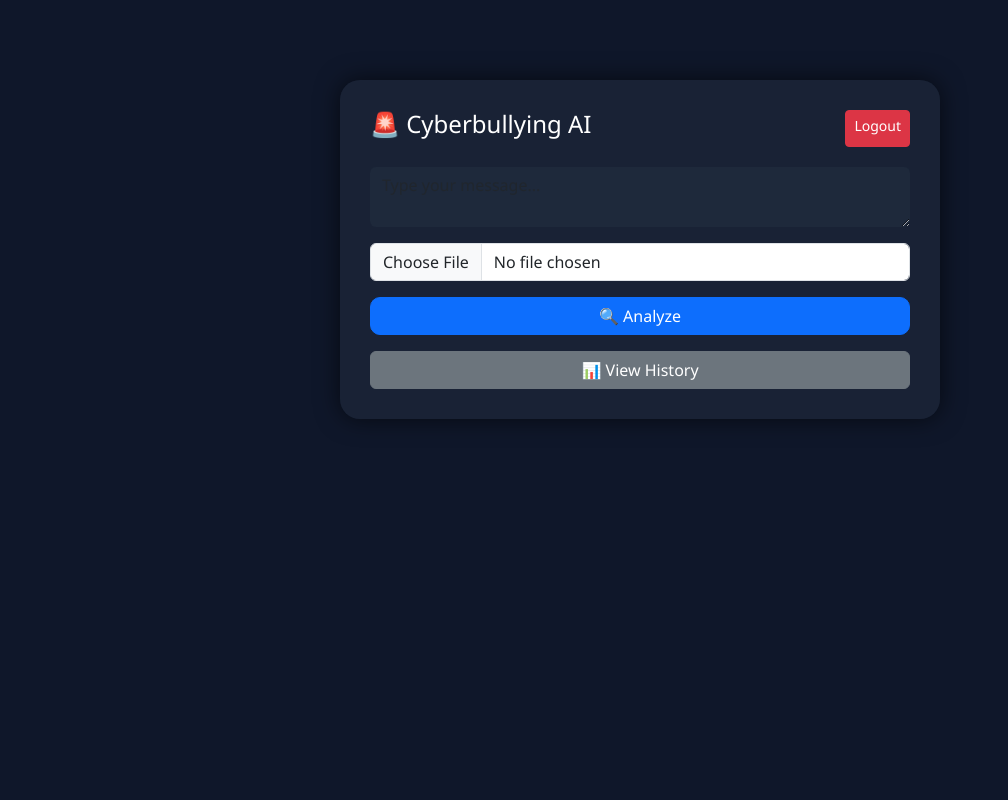
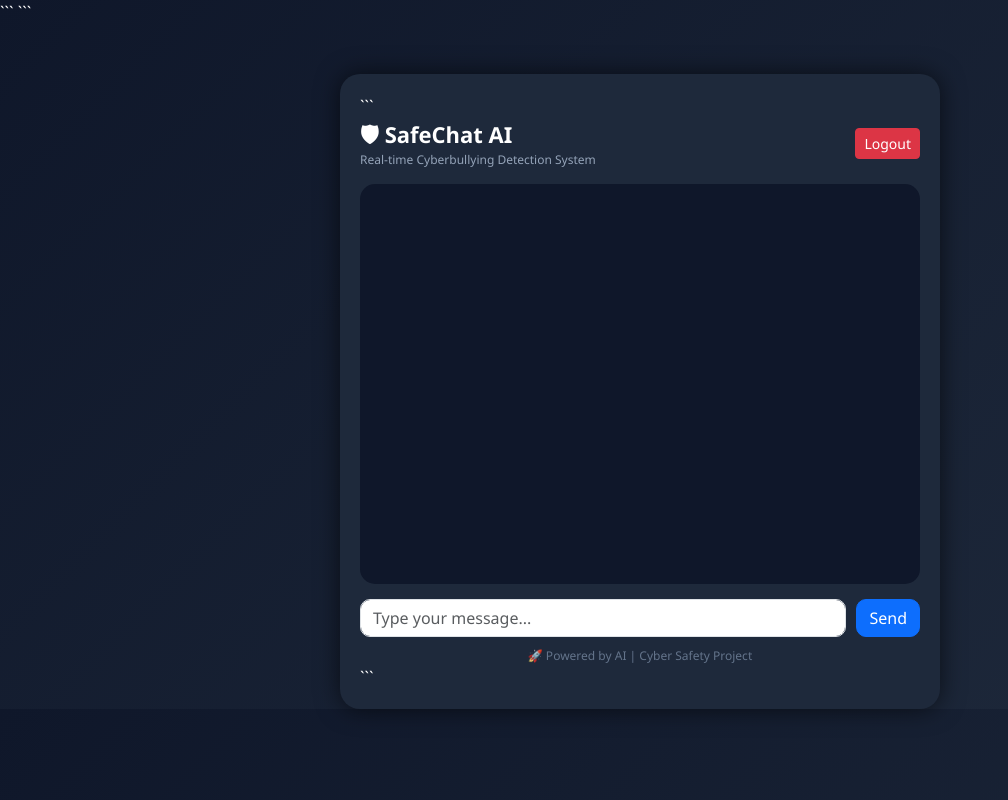
Before and after one commit to prasitha28ad-tech/cyberbullying-detector, a Flask app: page / in a window 1280 px wide. Shown: the whole page, without its empty margins (0-1008 px from the left). Run offline with Flask 3, Linux system fonts and the light colour scheme; a user stored in the database is signed in; parts of the project's set-up code (start-up, migrations or seed data) failed here and were passed over.

Commit message:
updated pro UI

````diff
--- a/templates/index.html
+++ b/templates/index.html
@@ -1,100 +1,158 @@
 <!DOCTYPE html>
+
 <html>
 <head>
-    <title>Cyberbullying Detector</title>
+    <title>SafeChat AI</title>
 
+```
 <link href="https://cdn.jsdelivr.net/npm/bootstrap@5.3.0/dist/css/bootstrap.min.css" rel="stylesheet">
 
 <style>
     body {
-            background: #0f172a;
+        background: linear-gradient(135deg, #0f172a, #1e293b);
+        color: white;
         font-family: 'Segoe UI', sans-serif;
-            color: white;
     }
 
-        .main-card {
+    .container-box {
         max-width: 600px;
-            margin: 80px auto;
-            padding: 30px;
+        margin: auto;
+        margin-top: 50px;
+        background: #1e293b;
+        padding: 20px;
         border-radius: 20px;
-            background: rgba(30, 41, 59, 0.7);
-            backdrop-filter: blur(10px);
-            box-shadow: 0 0 25px rgba(0,0,0,0.6);
+        box-shadow: 0px 0px 25px rgba(0,0,0,0.6);
     }
 
-        textarea {
-            background: #1e293b !important;
-            color: white !important;
-            border: none !important;
-            border-radius: 12px;
-            padding: 12px;
+    .chat-box {
+        height: 400px;
+        overflow-y: auto;
+        background: #0f172a;
+        padding: 15px;
+        border-radius: 15px;
+        margin-bottom: 15px;
     }
 
-        textarea::placeholder {
+    .message {
+        padding: 10px 15px;
+        margin: 10px 0;
+        border-radius: 15px;
+        max-width: 75%;
+        font-size: 14px;
+    }
+
+    .user {
+        background: #2563eb;
+        margin-left: auto;
+        text-align: right;
+    }
+
+    .safe {
+        background: #16a34a;
+    }
+
+    .toxic {
+        background: #dc2626;
+    }
+
+    .input-box {
+        display: flex;
+        gap: 10px;
+    }
+
+    input {
+        border-radius: 10px !important;
+    }
+
+    .btn-send {
+        border-radius: 10px;
+    }
+
+    .header {
+        display: flex;
+        justify-content: space-between;
+        align-items: center;
+        margin-bottom: 15px;
+    }
+
+    .title {
+        font-size: 22px;
+        font-weight: bold;
+    }
+
+    .subtitle {
+        font-size: 12px;
         color: #94a3b8;
     }
 
-        .btn-custom {
-            border-radius: 10px;
-        }
-
-        .result {
-            font-size: 18px;
-            font-weight: bold;
-            margin-top: 15px;
-        }
-
-        .safe { color: #22c55e; }
-        .danger { color: #ef4444; }
-
-        .top-bar {
-            display: flex;
-            justify-content: space-between;
-            margin-bottom: 20px;
+    .footer {
+        text-align: center;
+        font-size: 12px;
+        margin-top: 10px;
+        color: #64748b;
     }
 </style>
+```
+
 </head>
 
 <body>
 
-<div class="main-card">
+<div class="container-box">
 
-    <!-- TOP BAR -->
-    <div class="top-bar">
-        <h4>🚨 Cyberbullying AI</h4>
+```
+<!-- HEADER -->
+<div class="header">
+    <div>
+        <div class="title">🛡 SafeChat AI</div>
+        <div class="subtitle">Real-time Cyberbullying Detection System</div>
+    </div>
     <a href="/logout" class="btn btn-danger btn-sm">Logout</a>
 </div>
 
-    <!-- FORM -->
-    <form method="POST" enctype="multipart/form-data">
+<!-- CHAT AREA -->
+<div class="chat-box">
 
-        <textarea name="comment" class="form-control mb-3" placeholder="Type your message..." required></textarea>
+    {% for row in data %}
 
-        <input type="file" name="evidence" class="form-control mb-3">
+        <!-- USER MESSAGE -->
+        <div class="message user">
+            {{ row[0] }}
+        </div>
 
-        <button type="submit" class="btn btn-primary w-100 btn-custom">
-            🔍 Analyze
-        </button>
+        <!-- AI RESPONSE -->
+        {% if row[1] == 'bullying' %}
+            <div class="message toxic">
+                ⚠ Toxic Detected <br>
+                Score: {{ row[2] }}
 
+                <br>
+                <button class="btn btn-warning btn-sm mt-1">Report</button>
+            </div>
+        {% else %}
+            <div class="message safe">
+                ✅ Safe Message <br>
+                Score: {{ row[2] }}
+            </div>
+        {% endif %}
+
+    {% endfor %}
+
+</div>
+
+<!-- INPUT -->
+<form method="POST">
+    <div class="input-box">
+        <input type="text" name="comment" class="form-control" placeholder="Type your message..." required>
+        <button type="submit" class="btn btn-primary btn-send">Send</button>
+    </div>
 </form>
 
-    <!-- RESULT -->
-    {% if result %}
-        {% if result == "bullying" %}
-            <p class="result danger">
-                🚫 Cyberbullying Detected <br>
-                🔥 Score: {{ score }}
-            </p>
-        {% else %}
-            <p class="result safe">
-                ✅ Safe Message <br>
-                😊 Score: {{ score }}
-            </p>
-        {% endif %}
-    {% endif %}
-
-    <!-- ACTION BUTTONS -->
-    <a href="/history" class="btn btn-secondary mt-3 w-100">📊 View History</a>
+<!-- FOOTER -->
+<div class="footer">
+    🚀 Powered by AI | Cyber Safety Project
+</div>
+```
 
 </div>
 
````
Lines whose indentation alone changed are shown as unchanged.
